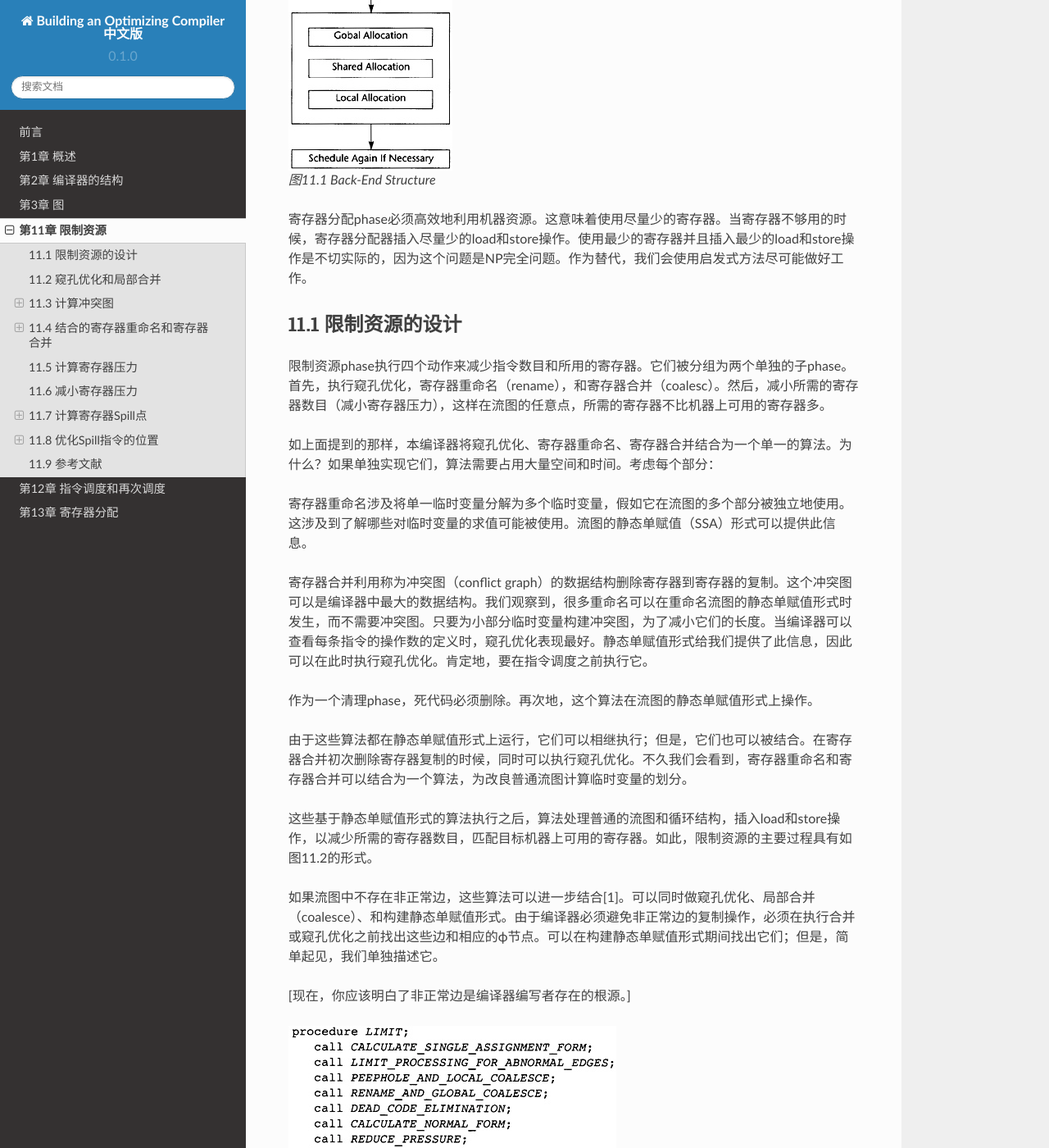
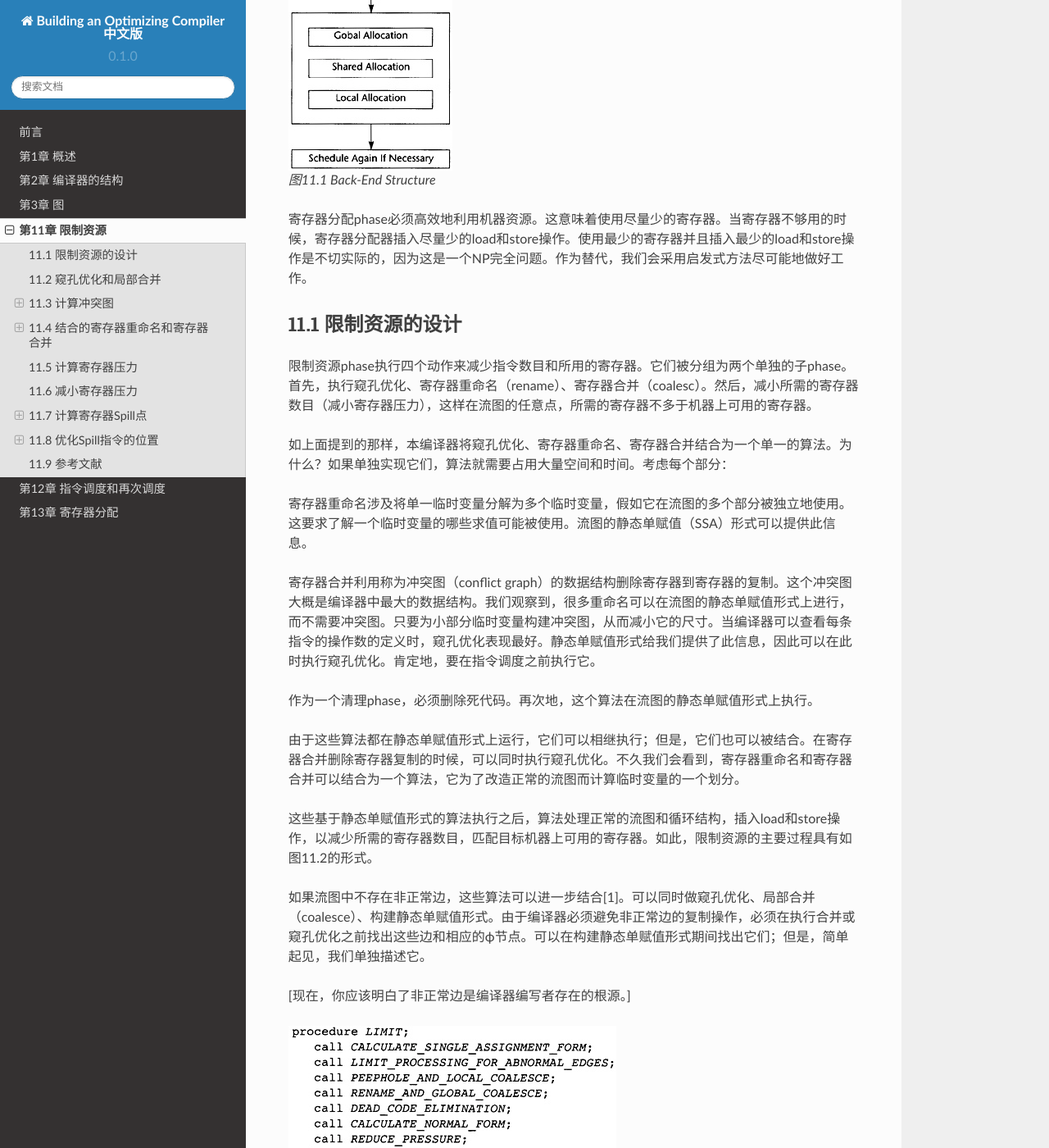
Before and after one commit to Jason2013/boc-chinese-text, a Sphinx documentation site: the page built from docs/source/chapter11.rst, in a window 1280 px wide and 1400 px high, scrolled down 1073 px. Shown: the whole window at 82% size. Built offline with Sphinx 7.4.7 and the Read the Docs theme 2.0.0, drawn with Linux system fonts in a browser that asks for light colours; some of the changed text lies outside the part shown.

Commit message:
chapter 11 - adjust sentences (11.1)

```diff
--- a/docs/source/chapter11.rst
+++ b/docs/source/chapter11.rst
@@ -1,17 +1,17 @@
 第11章 限制资源
 ##################
 
-现在，编译器已经准备好为每条指令分配机器资源（例如寄存器、条件码等）。有若干种可用的分配资源算法，各自擅长处理特定类型的问题。当存在大量可用的物理寄存器时，每种寄存器分配算法都表现良好。当所需物理寄存器的数目比可用物理寄存器的数目大得多时，每种算法都表现糟糕。
+现在，编译器已经准备好为每条指令分配机器资源（例如寄存器、条件码等）。有若干种可用的资源分配算法，各自擅长处理特定类型的问题。当可用的物理寄存器比所需的物理寄存器数目大得多时，每种寄存器分配算法都表现良好。反之，则每种算法都表现糟糕。
 
-这里给出的算法是多种分配算法的结合，尝试吸收它们各自的长处。它的组织结构是一个算法序列，每个子算法做一部分分配工作。先前以这种方式组织的算法受到phase次序问题的困扰：分配了一组临时寄存器，使得分配其它临时寄存器变得更困难。编译器通过执行限制资源phase来缓减这个问题。
+这里给出的算法是多种分配算法的结合，尝试吸收它们各自的长处。它的组织结构是一个算法序列，每个子算法做一部分分配工作。先前以这种方式组织的算法受到phase次序问题的困扰：分配一个临时寄存器集，导致分配其它寄存器集变得更困难。编译器通过限制资源来缓减这个问题。
 
-因此，第一件必须做的事情是减少所需寄存器的数目。预先做了这件事情，后续的寄存器分配和指令调度phase就可以假设可用物理寄存器的数目是充足的。如图11.1所示，按照下面的次序执行这些函数：
+因此，第一件必须做的事情是减少所需寄存器的数目。在寄存器分配phase和指令调度phase之前做这件事情，之后它们就可以假设存在充足的可用物理寄存器。如图11.1所示，按照下面的次序执行这些功能：
 
 1. 限制资源phase竭尽所能减少对机器资源的需求，同时不减小程序执行的速率。它做如下工作：
 
-	a. 执行窥孔优化，生成确切的目标指令序列。
-	b. 执行寄存器coalesce和寄存器rename，尽可能消除复制操作，将流图中多个独立的部分用到的每个临时变量替换为不同的临时变量。
-	c. 减小寄存器压力，在程序的每个点限制所需的寄存器数目，以匹配可用的物理寄存器。
+	a. 执行窥孔优化，生成确定的目标指令序列。
+	b. 执行寄存器合并（coalesce）和寄存器重命名（rename），尽可能消除复制操作，将流图中多个独立的部分用到的每个临时变量替换为不同的临时变量。
+	c. 减小寄存器压力，在程序的每个点限制所需寄存器的数目，以匹配可用物理寄存器的数目。
 
 2. 指令调度phase重新组织目标指令，以减少执行流图所需的机器时钟周期数。与此同时，避免寄存器压力增加到超出可用寄存器集。
 3. 寄存器分配phase为临时变量指派物理寄存器。这是分三步做到的。
@@ -20,32 +20,32 @@
 	b. 在一个block内，为可以和全局临时变量共享寄存器的临时变量指派寄存器。
 	c. 在一个block内，为活跃且未分配寄存器的临时变量指派寄存器。
 
-4. 再次执行指令调度phase，当且仅当寄存器分配器插入了load和store操作的时候。
+4. 再次执行指令调度phase，当且仅当寄存器分配器插入了load和store操作。
 
 .. figure:: chapter11/figure-11.1.png
 
     图11.1 Back-End Structure
 
-寄存器分配phase必须高效地利用机器资源。这意味着使用尽量少的寄存器。当寄存器不够用的时候，寄存器分配器插入尽量少的load和store操作。使用最少的寄存器并且插入最少的load和store操作是不切实际的，因为这个问题是NP完全问题。作为替代，我们会使用启发式方法尽可能做好工作。
+寄存器分配phase必须高效地利用机器资源。这意味着使用尽量少的寄存器。当寄存器不够用的时候，寄存器分配器插入尽量少的load和store操作。使用最少的寄存器并且插入最少的load和store操作是不切实际的，因为这是一个NP完全问题。作为替代，我们会采用启发式方法尽可能地做好工作。
 
 11.1 限制资源的设计
 ********************
 
-限制资源phase执行四个动作来减少指令数目和所用的寄存器。它们被分组为两个单独的子phase。首先，执行窥孔优化，寄存器重命名（rename），和寄存器合并（coalesc）。然后，减小所需的寄存器数目（减小寄存器压力），这样在流图的任意点，所需的寄存器不比机器上可用的寄存器多。
+限制资源phase执行四个动作来减少指令数目和所用的寄存器。它们被分组为两个单独的子phase。首先，执行窥孔优化、寄存器重命名（rename）、寄存器合并（coalesc）。然后，减小所需的寄存器数目（减小寄存器压力），这样在流图的任意点，所需的寄存器不多于机器上可用的寄存器。
 
-如上面提到的那样，本编译器将窥孔优化、寄存器重命名、寄存器合并结合为一个单一的算法。为什么？如果单独实现它们，算法需要占用大量空间和时间。考虑每个部分：
+如上面提到的那样，本编译器将窥孔优化、寄存器重命名、寄存器合并结合为一个单一的算法。为什么？如果单独实现它们，算法就需要占用大量空间和时间。考虑每个部分：
 
-寄存器重命名涉及将单一临时变量分解为多个临时变量，假如它在流图的多个部分被独立地使用。这涉及到了解哪些对临时变量的求值可能被使用。流图的静态单赋值（SSA）形式可以提供此信息。
+寄存器重命名涉及将单一临时变量分解为多个临时变量，假如它在流图的多个部分被独立地使用。这要求了解一个临时变量的哪些求值可能被使用。流图的静态单赋值（SSA）形式可以提供此信息。
 
-寄存器合并利用称为冲突图（conflict graph）的数据结构删除寄存器到寄存器的复制。这个冲突图可以是编译器中最大的数据结构。我们观察到，很多重命名可以在重命名流图的静态单赋值形式时发生，而不需要冲突图。只要为小部分临时变量构建冲突图，为了减小它们的长度。当编译器可以查看每条指令的操作数的定义时，窥孔优化表现最好。静态单赋值形式给我们提供了此信息，因此可以在此时执行窥孔优化。肯定地，要在指令调度之前执行它。
+寄存器合并利用称为冲突图（conflict graph）的数据结构删除寄存器到寄存器的复制。这个冲突图大概是编译器中最大的数据结构。我们观察到，很多重命名可以在流图的静态单赋值形式上进行，而不需要冲突图。只要为小部分临时变量构建冲突图，从而减小它的尺寸。当编译器可以查看每条指令的操作数的定义时，窥孔优化表现最好。静态单赋值形式给我们提供了此信息，因此可以在此时执行窥孔优化。肯定地，要在指令调度之前执行它。
 
-作为一个清理phase，死代码必须删除。再次地，这个算法在流图的静态单赋值形式上操作。
+作为一个清理phase，必须删除死代码。再次地，这个算法在流图的静态单赋值形式上执行。
 
-由于这些算法都在静态单赋值形式上运行，它们可以相继执行；但是，它们也可以被结合。在寄存器合并初次删除寄存器复制的时候，同时可以执行窥孔优化。不久我们会看到，寄存器重命名和寄存器合并可以结合为一个算法，为改良普通流图计算临时变量的划分。
+由于这些算法都在静态单赋值形式上运行，它们可以相继执行；但是，它们也可以被结合。在寄存器合并删除寄存器复制的时候，可以同时执行窥孔优化。不久我们会看到，寄存器重命名和寄存器合并可以结合为一个算法，它为了改造正常的流图而计算临时变量的一个划分。
 
-这些基于静态单赋值形式的算法执行之后，算法处理普通的流图和循环结构，插入load和store操作，以减少所需的寄存器数目，匹配目标机器上可用的寄存器。如此，限制资源的主要过程具有如图11.2的形式。
+这些基于静态单赋值形式的算法执行之后，算法处理正常的流图和循环结构，插入load和store操作，以减少所需的寄存器数目，匹配目标机器上可用的寄存器。如此，限制资源的主要过程具有如图11.2的形式。
 
-如果流图中不存在非正常边，这些算法可以进一步结合[1]。可以同时做窥孔优化、局部合并（coalesce）、和构建静态单赋值形式。由于编译器必须避免非正常边的复制操作，必须在执行合并或窥孔优化之前找出这些边和相应的ϕ节点。可以在构建静态单赋值形式期间找出它们；但是，简单起见，我们单独描述它。
+如果流图中不存在非正常边，这些算法可以进一步结合[1]。可以同时做窥孔优化、局部合并（coalesce）、构建静态单赋值形式。由于编译器必须避免非正常边的复制操作，必须在执行合并或窥孔优化之前找出这些边和相应的ϕ节点。可以在构建静态单赋值形式期间找出它们；但是，简单起见，我们单独描述它。
 
 [现在，你应该明白了非正常边是编译器编写者存在的根源。]
 
@@ -57,8 +57,7 @@
 
     图11.3 Effect of Abnormal Edges
 
-必须删除所有非正常边上由phi节点导致的复制。因此，对于这些phi节点中的临时变量，什么也做不了。通过不改变求值或使用的点来实现它。实际上，使用可以被删除，但不能被增加。为了找出这些临时变量，执行图11.3中的算法，它计算两个集合：Occurs_In_Abnormal_ϕ_node，这是这些边所包含的所有临时变量的集合；Pairs_In_AbnormaL_ϕ_node，这是临时变量对的集合，如果编译器不仔细就可能导致它们之间的复制。这个算法简单地查看所有包含任何ϕ节点的block，考虑每个前驱block，检查它是否由非正常边形成的。如果是的话，扫描ϕ节点的每个临时变量，生成这些集合。
-
+必须删除所有非正常边上由phi节点导致的复制。因此，对于这些phi节点中的临时变量，什么也做不了。不改变临时变量求值或使用的点就可以做到。实际上，使用可以被删除，但不能被增加。为了找出这些临时变量，执行图11.3中的算法，它计算两个集合：Occurs_In_Abnormal_ϕ_node，这是这些边所包含的所有临时变量的集合；Pairs_In_AbnormaL_ϕ_node，这是临时变量对的集合，如果编译器不仔细就可能导致它们之间的复制。这个算法简单地查看所有包含任何ϕ节点的block，检查它和每个前驱block之间的边是否为非正常边。如果是的话，就扫描ϕ节点的每个临时变量，将它们添加到这些集合。
 
 11.2 窥孔优化和局部合并
 ***********************
```
